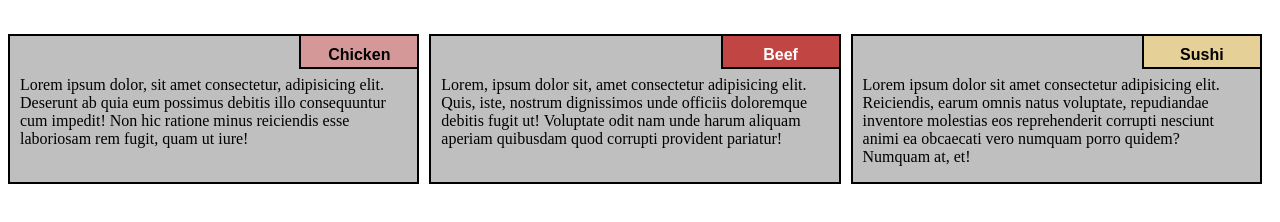
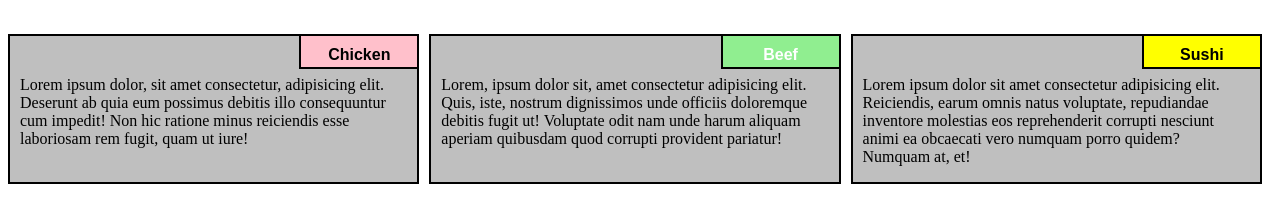
Before and after one commit to Ashishgupta361/Ashishgupta361.github.io, a plain HTML site: page style 4/index.html in a window 1280 px wide. Shown: the part 48-270 px from the top of the page. Drawn offline with Linux system fonts and the light colour scheme.

Commit message:
Update style.css

```diff
--- a/style 4/css/style.css
+++ b/style 4/css/style.css
@@ -22,7 +22,7 @@ p {
 }
 
 #p1 {
-  background-color: #D59898;
+  background-color: pink;
   position: absolute;
   top: 0;
   right: 0;
@@ -35,7 +35,7 @@ p {
 
 }
 #p2 {
-  background-color:#C14543 ;
+  background-color:lightgreen ;
   color: white;
   position: absolute;
   top: 0;
@@ -49,7 +49,7 @@ p {
 
 }
 #p3 {
- background-color: #E5D198;
+ background-color: yellow;
   position: absolute;
   top: 0;
   right: 0;
```
